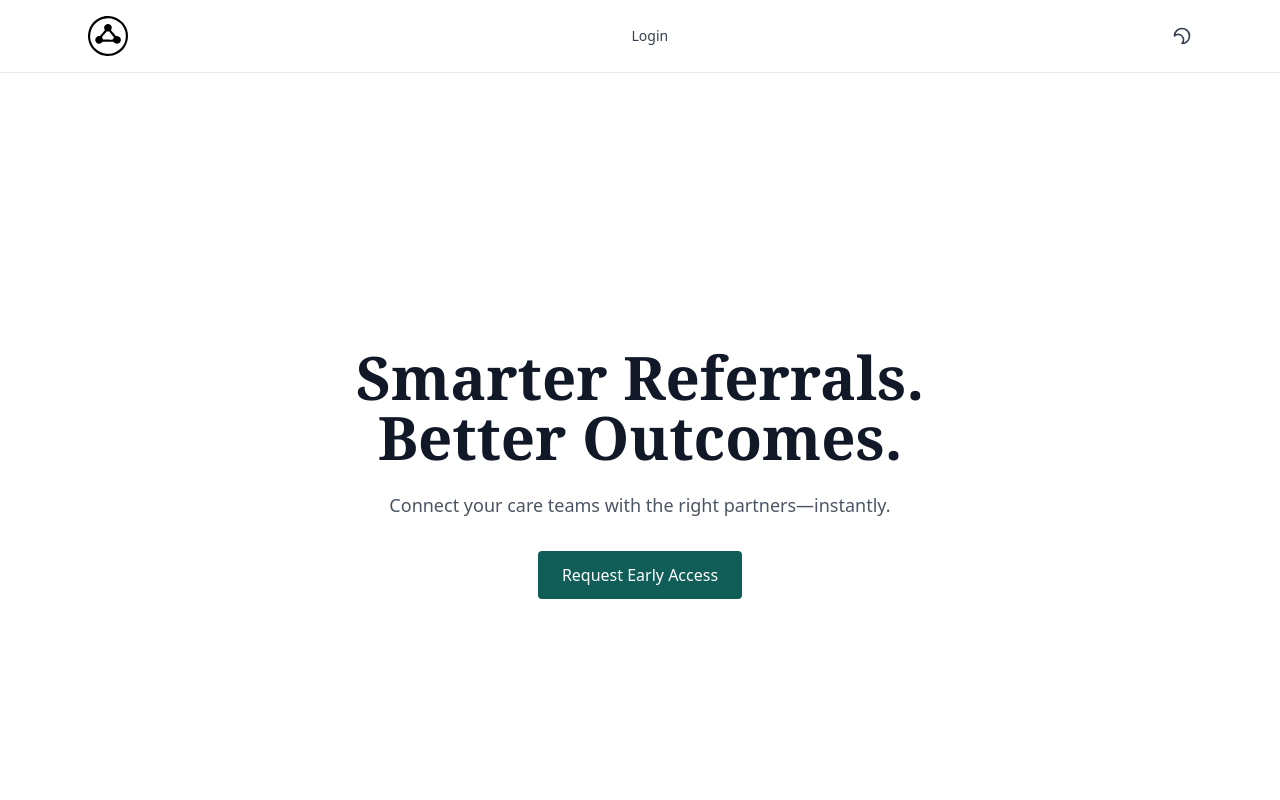
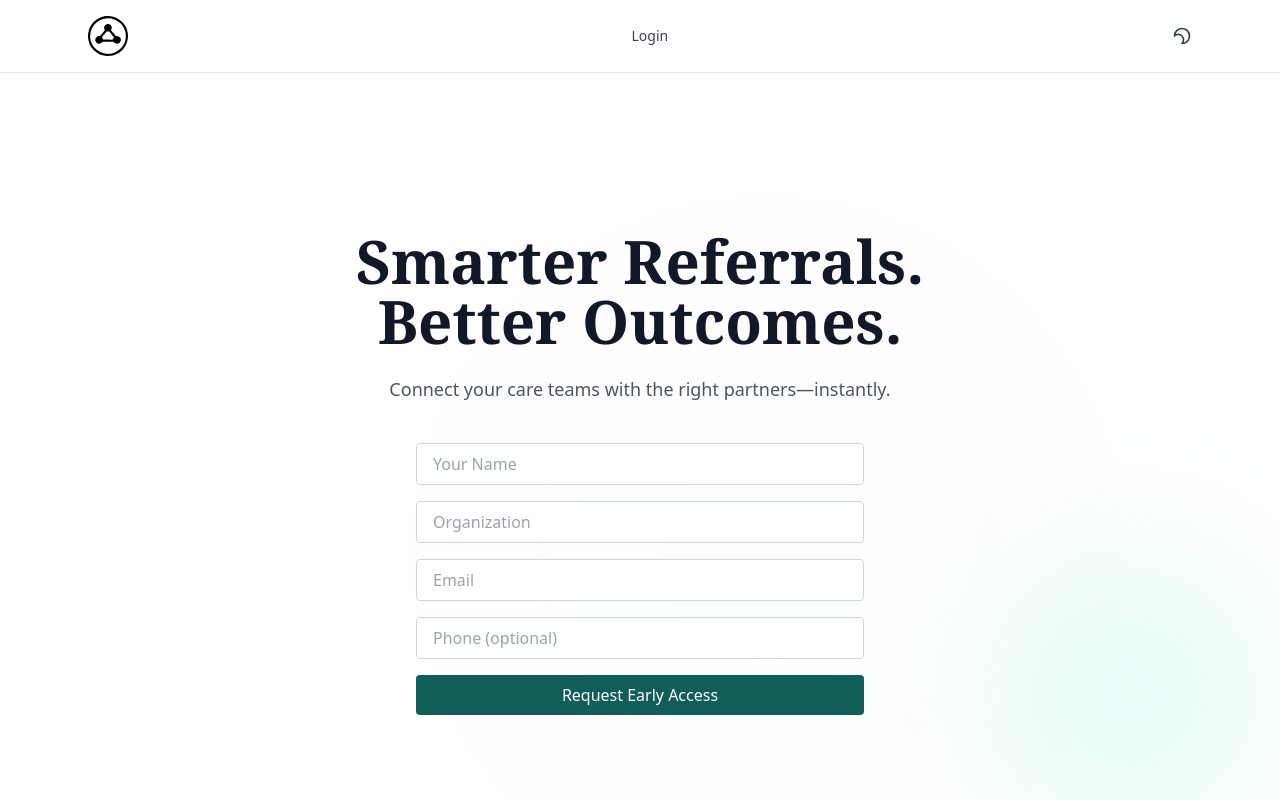
Before and after one commit to WJCorn/referouts, a React (Vite) app in the folder client/: page / in a window 1280 px wide. Shown: the top 800 px of the page. Built offline with nearby package versions, Linux system fonts and the light colour scheme.

Commit message:
Update Hero.jsx

```diff
--- a/client/src/components/Hero.jsx
+++ b/client/src/components/Hero.jsx
@@ -3,7 +3,6 @@ import { motion, AnimatePresence } from 'framer-motion';
 import axios from 'axios';
 
 export default function Hero() {
-  const [showForm, setShowForm] = useState(false);
   const [form, setForm] = useState({
     name: '',
     organization: '',
@@ -24,61 +23,78 @@ export default function Hero() {
       await axios.post('/api/early-signup', form);
       setSubmitted(true);
       setForm({ name: '', organization: '', email: '', phone: '' });
-
-      // Close form after short delay
-      setTimeout(() => {
-        setShowForm(false);
-      }, 500); // sync with exit animation
     } catch (err) {
       setError('Something went wrong. Please try again.');
     }
   };
 
   return (
-    <section className="min-h-screen flex flex-col justify-center items-center text-center px-6 bg-white dark:bg-gray-900">
+    <section className="relative min-h-screen flex flex-col justify-center items-center text-center px-6 bg-white dark:bg-gray-900 overflow-hidden">
+      {/* Motion radial background */}
+      <motion.svg
+        initial={{ opacity: 0, scale: 0.95 }}
+        animate={{ opacity: 0.12, scale: 1 }}
+        transition={{
+          duration: 8,
+          repeat: Infinity,
+          repeatType: 'reverse',
+          ease: 'easeInOut',
+        }}
+        viewBox="0 0 800 800"
+        className="absolute top-0 left-0 w-[120%] h-[120%] transform -translate-x-1/4 -translate-y-1/4 z-0"
+        aria-hidden="true"
+      >
+        <defs>
+          <radialGradient id="bgGradient" cx="50%" cy="50%" r="50%">
+            <stop offset="0%" stopColor="#0f766e" stopOpacity="0.15" />
+            <stop offset="100%" stopColor="#0f766e" stopOpacity="0" />
+          </radialGradient>
+        </defs>
+        <circle cx="400" cy="400" r="400" fill="url(#bgGradient)" />
+      </motion.svg>
+
+      {/* Optional floating blur orb */}
+      <motion.div
+        className="absolute bottom-0 right-0 w-[300px] h-[300px] bg-teal-200 dark:bg-teal-900 rounded-full blur-3xl opacity-20 z-0"
+        initial={{ y: 30 }}
+        animate={{ y: -30 }}
+        transition={{
+          duration: 6,
+          repeat: Infinity,
+          repeatType: 'reverse',
+          ease: 'easeInOut',
+        }}
+      />
+
+      {/* Main content */}
       <motion.h1
         initial={{ opacity: 0, y: -20 }}
         animate={{ opacity: 1, y: 0 }}
         transition={{ duration: 0.6 }}
-        className="text-5xl md:text-6xl font-serif font-semibold"
+        className="text-5xl md:text-6xl font-serif font-semibold leading-tight text-gray-900 dark:text-white max-w-3xl z-10"
       >
         Smarter Referrals. <br /> Better Outcomes.
       </motion.h1>
 
       <motion.p
-        initial={{ opacity: 0 }}
-        animate={{ opacity: 1 }}
+        initial={{ opacity: 0, y: 10 }}
+        animate={{ opacity: 1, y: 0 }}
         transition={{ delay: 0.4, duration: 0.6 }}
-        className="mt-6 max-w-xl text-lg text-gray-600 dark:text-gray-300"
+        className="mt-6 max-w-xl text-lg text-gray-600 dark:text-gray-300 z-10"
       >
         Connect your care teams with the right partners—instantly.
       </motion.p>
 
-      {!showForm && !submitted && (
-        <motion.button
-          initial={{ opacity: 0 }}
-          animate={{ opacity: 1 }}
-          transition={{ delay: 0.8, duration: 0.6 }}
-          onClick={() => {
-            setShowForm(true);
-            setSubmitted(false);
-          }}
-          className="mt-8 bg-teal-800 text-white px-6 py-3 rounded hover:bg-teal-700 transition"
-        >
-          Request Early Access
-        </motion.button>
-      )}
-
       <AnimatePresence mode="wait">
-        {showForm && !submitted && (
+        {!submitted && (
           <motion.form
             key="form"
             onSubmit={handleSubmit}
-            initial={{ opacity: 0, y: -20 }}
+            initial={{ opacity: 0, y: 20 }}
             animate={{ opacity: 1, y: 0 }}
-            exit={{ opacity: 0, y: 20 }}
+            exit={{ opacity: 0, y: -20 }}
             transition={{ duration: 0.4 }}
-            className="mt-8 space-y-4 max-w-md w-full text-left"
+            className="mt-10 space-y-4 max-w-md w-full text-left z-10"
           >
             <input
               type="text"
@@ -119,19 +135,19 @@ export default function Hero() {
               type="submit"
               className="w-full bg-teal-800 text-white px-6 py-2 rounded hover:bg-teal-700 transition"
             >
-              Submit
+              Request Early Access
             </button>
           </motion.form>
         )}
 
-        {submitted && !showForm && (
+        {submitted && (
           <motion.div
             key="thank-you"
             initial={{ opacity: 0, y: 10 }}
             animate={{ opacity: 1, y: 0 }}
             exit={{ opacity: 0 }}
             transition={{ duration: 0.4 }}
-            className="mt-8 text-green-600 text-lg"
+            className="mt-10 text-green-600 text-lg z-10"
           >
             🎉 You're on the early access list. We'll be in touch soon!
           </motion.div>
@@ -142,7 +158,7 @@ export default function Hero() {
         <motion.p
           initial={{ opacity: 0 }}
           animate={{ opacity: 1 }}
-          className="text-red-600 mt-4"
+          className="text-red-600 mt-4 z-10"
         >
           {error}
         </motion.p>
```
